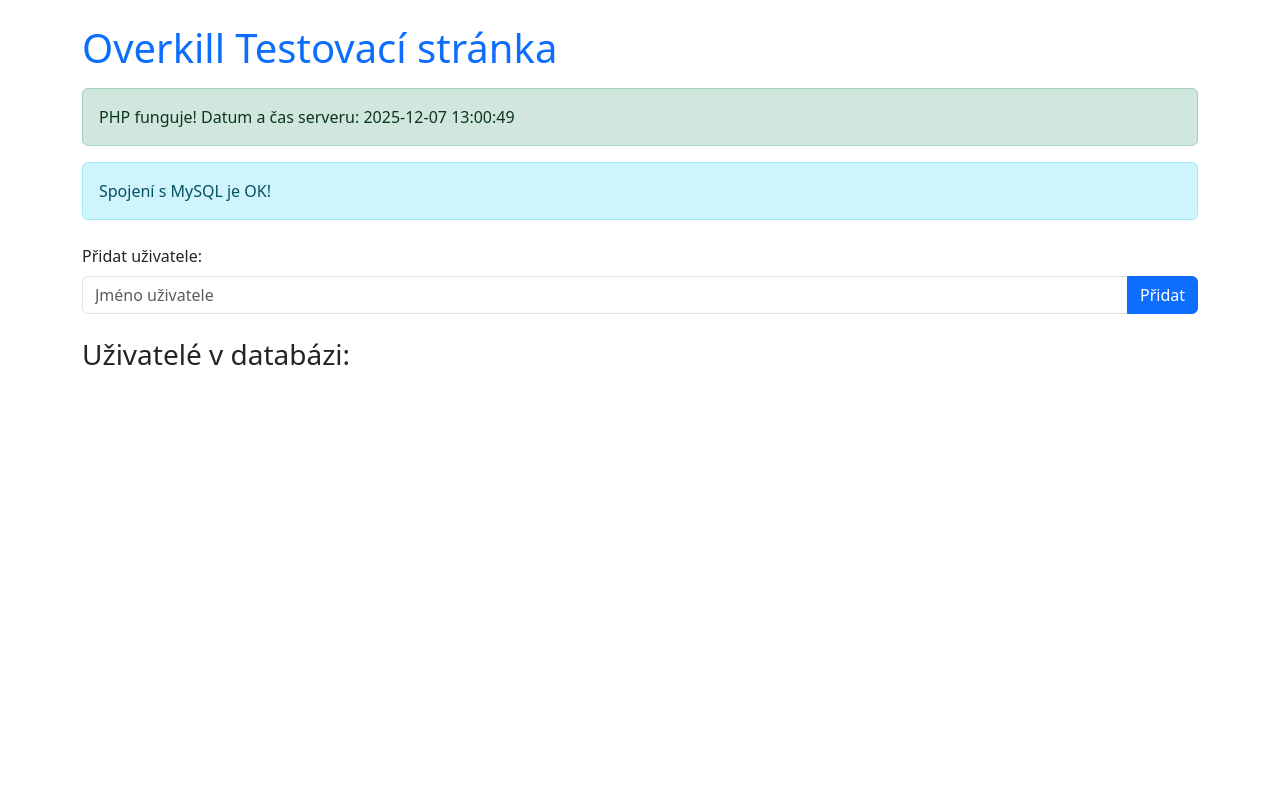
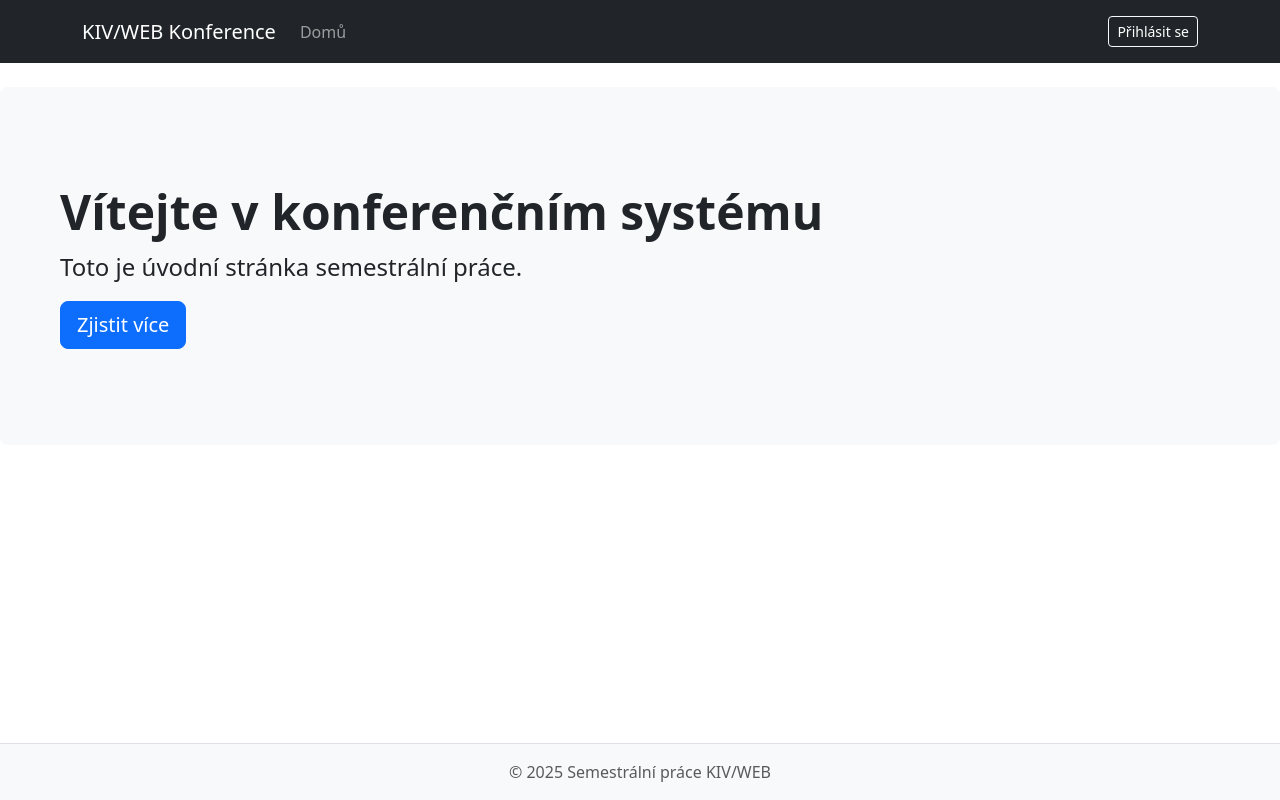
Before and after one commit to MatejSulic/web_sem_sulic, a PHP site: page / in a window 1280 px wide. Run offline with PHP 8.4, Linux system fonts and the light colour scheme; data that the repository does not hold is empty.

Commit message:
Pridani kostry pro semestralku

```diff
--- /dev/null
+++ b/app/Controllers/Controller.php
@@ -0,0 +1,21 @@
+<?php
+
+class Controller {
+    public function view($viewName, $data = []) {
+
+        extract($data);
+
+        require __DIR__ . '/../Views/layouts/header.phtml';
+
+        $viewPath = __DIR__ . "/../Views/$viewName.phtml";
+        if (file_exists($viewPath)) {
+            require $viewPath;
+        } else {
+            echo "<div class='alert alert-danger'>Chyba: Pohled $viewName neexistuje.</div>";
+        }
+
+
+
+        require __DIR__ . '/../Views/layouts/footer.phtml';
+    }
+}
--- /dev/null
+++ b/app/Controllers/HomeController.php
@@ -0,0 +1,17 @@
+<?php
+// Musíme načíst rodiče
+require_once 'Controller.php';
+
+class HomeController extends Controller {
+
+    public function index() {
+        // Tady bychom normálně tahali data z databáze
+        $data = [
+            'welcome_message' => 'Vítejte v konferenčním systému'
+        ];
+
+        // Zavoláme metodu view z rodiče, která to obalí headerem a footerem
+        $this->view('home', $data);
+    }
+}
+?>
--- /dev/null
+++ b/app/Views/home.phtml
@@ -0,0 +1,7 @@
+<div class="p-5 mb-4 bg-light rounded-3">
+    <div class="container-fluid py-5">
+        <h1 class="display-5 fw-bold"><?= $welcome_message ?></h1>
+        <p class="col-md-8 fs-4">Toto je úvodní stránka semestrální práce.</p>
+        <button class="btn btn-primary btn-lg" type="button">Zjistit více</button>
+    </div>
+</div>
--- /dev/null
+++ b/app/Views/layouts/footer.phtml
@@ -0,0 +1,9 @@
+</div> <footer class="footer mt-auto py-3 bg-light text-center border-top">
+  <div class="container">
+    <span class="text-muted">&copy; 2025 Semestrální práce KIV/WEB</span>
+  </div>
+</footer>
+
+<script src="https://cdn.jsdelivr.net/npm/bootstrap@5.3.0/dist/js/bootstrap.bundle.min.js"></script>
+</body>
+</html>
--- /dev/null
+++ b/app/Views/layouts/header.phtml
@@ -0,0 +1,30 @@
+<!DOCTYPE html>
+<html lang="cs">
+<head>
+    <meta charset="UTF-8">
+    <meta name="viewport" content="width=device-width, initial-scale=1.0">
+    <title>Konferenční systém</title>
+    <link href="https://cdn.jsdelivr.net/npm/bootstrap@5.3.0/dist/css/bootstrap.min.css" rel="stylesheet">
+</head>
+<body class="d-flex flex-column min-vh-100">
+
+<nav class="navbar navbar-expand-lg navbar-dark bg-dark mb-4">
+  <div class="container">
+    <a class="navbar-brand" href="index.php?page=home">KIV/WEB Konference</a>
+    <button class="navbar-toggler" type="button" data-bs-toggle="collapse" data-bs-target="#navbarText">
+      <span class="navbar-toggler-icon"></span>
+    </button>
+    <div class="collapse navbar-collapse" id="navbarText">
+      <ul class="navbar-nav me-auto mb-2 mb-lg-0">
+        <li class="nav-item">
+          <a class="nav-link" href="index.php?page=home">Domů</a>
+        </li>
+        </ul>
+      <span class="navbar-text">
+        <a href="index.php?page=login" class="btn btn-sm btn-outline-light">Přihlásit se</a>
+      </span>
+    </div>
+  </div>
+</nav>
+
+<div class="container"></div>
--- a/index.php
+++ b/index.php
@@ -1,117 +1,30 @@
 <?php
-$servername = "localhost";
-$username = "root"; // v XAMPPu je obvykle root bez hesla
-$password = "";
-$dbname = "testdb";
+session_start();
 
-// Připojení k MySQL
-$conn = new mysqli($servername, $username, $password);
-if ($conn->connect_error) {
-    die("<div class='alert alert-danger'>Spojení s MySQL selhalo: " . $conn->connect_error . "</div>");
-}
+// Debugování (smaž při odevzdání)
+ini_set('display_errors', 1);
+ini_set('display_startup_errors', 1);
+error_reporting(E_ALL);
 
-// Vytvoření databáze a tabulky, pokud neexistují
-$conn->query("CREATE DATABASE IF NOT EXISTS $dbname");
-$conn->select_db($dbname);
-$conn->query("CREATE TABLE IF NOT EXISTS users (
-    id INT AUTO_INCREMENT PRIMARY KEY,
-    name VARCHAR(50) NOT NULL
-)");
 
-// Pokud AJAX posílá nový uživatele
-if(isset($_POST['new_user'])){
-    $name = $conn->real_escape_string($_POST['new_user']);
-    if(!empty($name)){
-        $conn->query("INSERT INTO users (name) VALUES ('$name')");
-        echo "OK";
-    } else {
-        echo "ERR";
-    }
-    exit;
+$page = isset($_GET['page']) ? $_GET['page'] : 'home';
+
+switch ($page) {
+    case 'home':
+        require_once 'app/Controllers/HomeController.php';
+        $controller = new HomeController();
+        $controller->index();
+        break;
+
+    case 'login':
+        // Tady později přidáme AuthController
+        echo "Tady bude přihlašování";
+        break;
+
+    default:
+        // Stránka neexistuje (404)
+        http_response_code(404);
+        echo "<h1>404 - Stránka nenalezena</h1>";
+        break;
 }
 ?>
-
-<!DOCTYPE html>
-
-<html lang="cs">
-<head>
-<meta charset="UTF-8">
-<meta name="viewport" content="width=device-width, initial-scale=1.0">
-<title>Overkill Test PHP + MySQL + Bootstrap + AJAX</title>
-<link href="https://cdn.jsdelivr.net/npm/bootstrap@5.3.2/dist/css/bootstrap.min.css" rel="stylesheet">
-</head>
-<body class="p-4">
-
-<div class="container">
-    <h1 class="text-primary">Overkill Testovací stránka</h1>
-
-<!-- PHP test -->
-<div class="alert alert-success mt-3">
-    PHP funguje! Datum a čas serveru: <?php echo date("Y-m-d H:i:s"); ?>
-</div>
-
-<!-- MySQL test -->
-<div class="alert alert-info">Spojení s MySQL je OK!</div>
-
-<!-- Formulář pro přidání uživatele -->
-<div class="mb-3 mt-4">
-    <label for="username" class="form-label">Přidat uživatele:</label>
-    <div class="input-group">
-        <input type="text" id="username" class="form-control" placeholder="Jméno uživatele">
-        <button class="btn btn-primary" id="addUserBtn">Přidat</button>
-    </div>
-    <div id="userAlert" class="mt-2"></div>
-</div>
-
-<!-- Seznam uživatelů -->
-<h3 class="mt-4">Uživatelé v databázi:</h3>
-<ul class="list-group" id="userList">
-    <?php
-    $sql = "SELECT id, name FROM users";
-    $result = $conn->query($sql);
-    if($result->num_rows > 0){
-        while($row = $result->fetch_assoc()){
-            echo "<li class='list-group-item'>" . $row['id'] . ": " . $row['name'] . "</li>";
-        }
-    }
-    ?>
-</ul>
-
-
-</div>
-
-<script src="https://cdn.jsdelivr.net/npm/bootstrap@5.3.2/dist/js/bootstrap.bundle.min.js"></script>
-
-<script>
-document.getElementById('addUserBtn').addEventListener('click', function(e){
-    e.preventDefault();
-    let name = document.getElementById('username').value.trim();
-    let alertDiv = document.getElementById('userAlert');
-
-    if(name === ""){
-        alertDiv.innerHTML = '<div class="alert alert-danger">Jméno nemůže být prázdné!</div>';
-        return;
-    }
-
-    let xhr = new XMLHttpRequest();
-    xhr.open("POST", "", true);
-    xhr.setRequestHeader("Content-type", "application/x-www-form-urlencoded");
-    xhr.onload = function(){
-        if(xhr.responseText === "OK"){
-            alertDiv.innerHTML = '<div class="alert alert-success">Uživatel přidán!</div>';
-            let ul = document.getElementById('userList');
-            let li = document.createElement('li');
-            li.className = 'list-group-item';
-            li.textContent = ul.children.length + 1 + ": " + name;
-            ul.appendChild(li);
-            document.getElementById('username').value = '';
-        } else {
-            alertDiv.innerHTML = '<div class="alert alert-danger">Chyba při přidávání uživatele!</div>';
-        }
-    };
-    xhr.send("new_user=" + encodeURIComponent(name));
-});
-</script>
-
-</body>
-</html>
```
Also changed, not shown: .htaccess (added).
